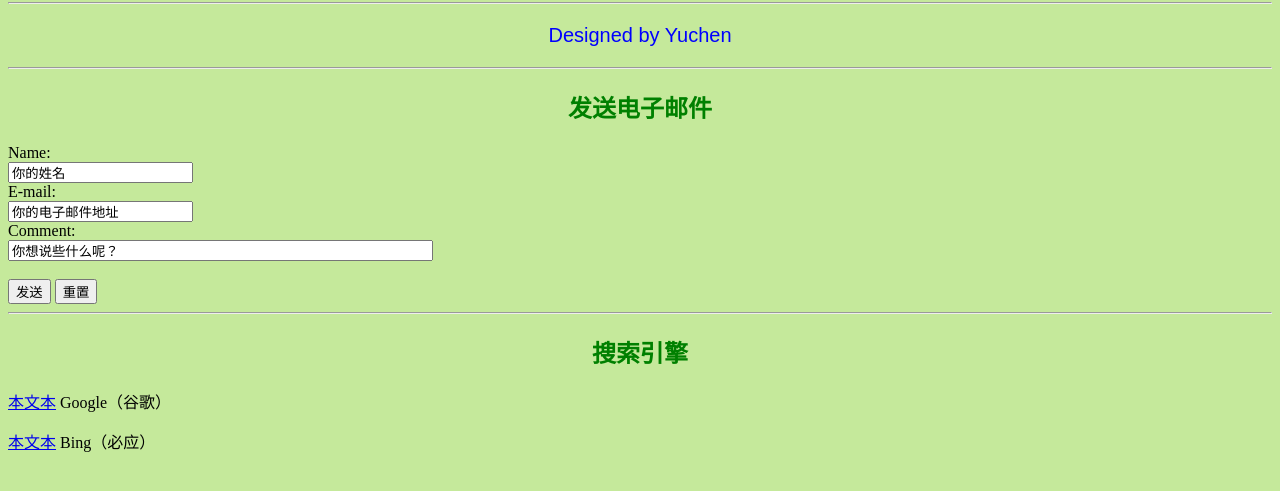
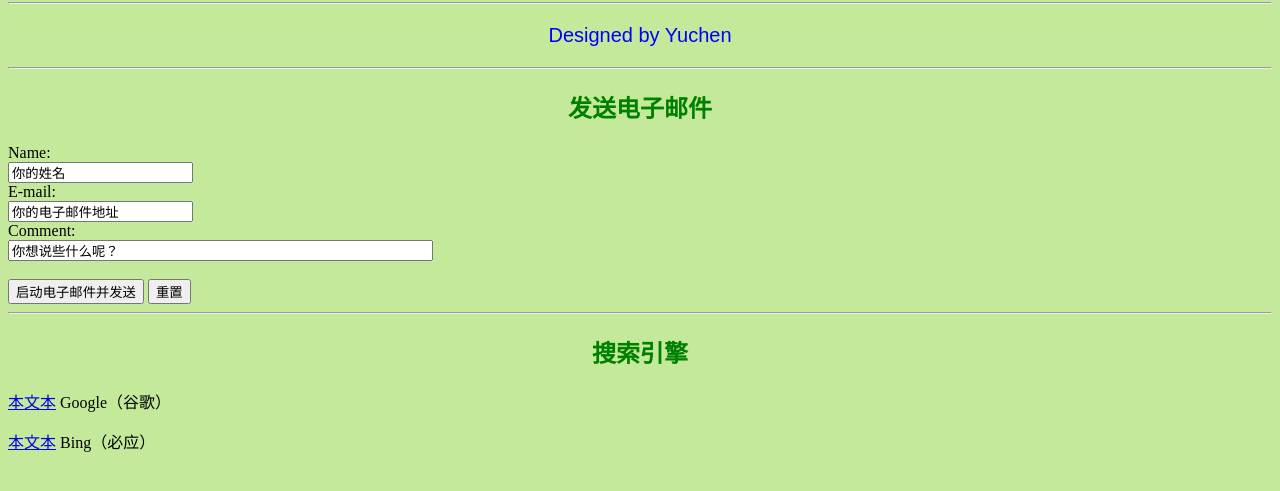
Before and after one commit to YuchenChuangsoft/MSSStorage, a plain HTML site: page index.html in a window 1280 px wide. Shown: the part 87-578 px from the top of the page. Drawn offline with Linux system fonts and the light colour scheme.

Commit message:
Update index.html

```diff
--- a/index.html
+++ b/index.html
@@ -18,7 +18,7 @@ E-mail:<br>
 <input type="text" name="电子邮件" value="你的电子邮件地址"><br>
 Comment:<br>
 <input type="text" name="消息内容" value="你想说些什么呢？" size="50"><br><br>
-<input type="submit" value="发送">
+<input type="submit" value="启动电子邮件并发送">
 <input type="reset" value="重置">
 </form>
 <hr/>
```
